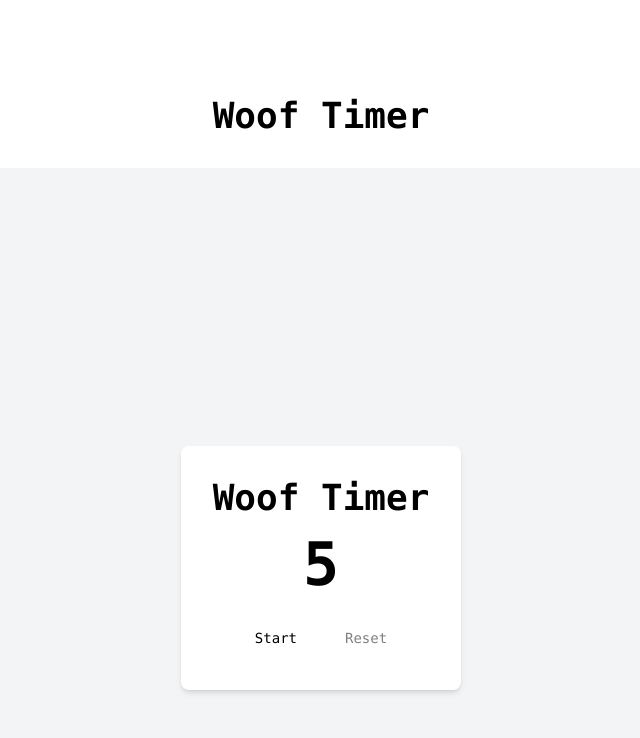
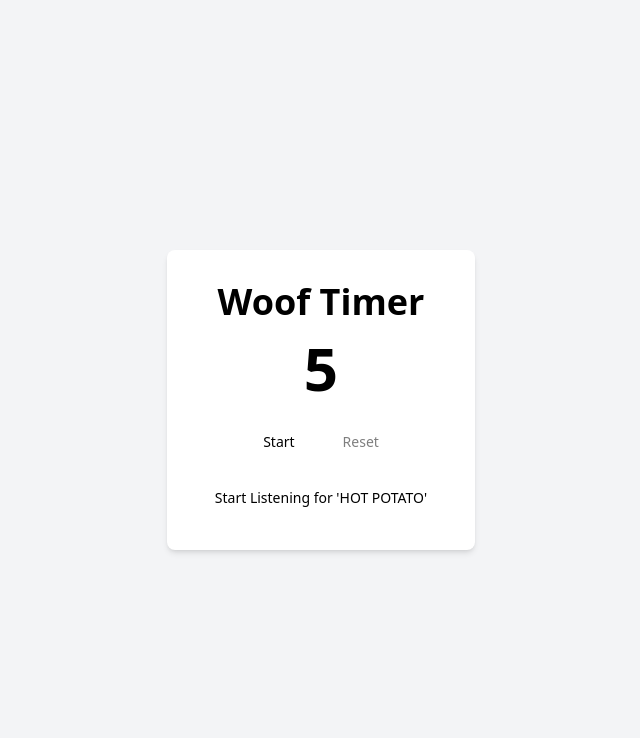
Before and after one commit to krisquigley/woof-timer, a Next.js app: page / in a window 1280 px wide. Shown: the top 738 px of the page, without its empty margins (319-959 px from the left). Built offline with nearby package versions, Linux system fonts and the light colour scheme.

Commit message:
feat: adds voice control

```diff
--- a/app/page.tsx
+++ b/app/page.tsx
@@ -2,11 +2,6 @@ import BeepTimer from '../beep-timer'
 
 export default function Home() {
   return (
-    <main className="flex min-h-screen flex-col items-center justify-center p-24">
-      <div className="z-10 w-full max-w-5xl items-center justify-center font-mono text-sm">
-        <h1 className="text-4xl font-bold mb-8 text-center">Woof Timer</h1>
-        <BeepTimer />
-      </div>
-    </main>
+    <BeepTimer />
   )
 }
--- a/beep-timer.tsx
+++ b/beep-timer.tsx
@@ -6,15 +6,83 @@ import { Button } from "@/components/ui/button"
 const BeepTimer: React.FC = () => {
   const [timeLeft, setTimeLeft] = useState<number>(5)
   const [isActive, setIsActive] = useState<boolean>(false)
+  const [isListening, setIsListening] = useState<boolean>(false)
+  const [lastWord, setLastWord] = useState<string>("")
   const audioRef = useRef<HTMLAudioElement | null>(null)
   const audioContextRef = useRef<AudioContext | null>(null)
+  const gainNodeRef = useRef<GainNode | null>(null)
+  const sourceNodeRef = useRef<MediaElementAudioSourceNode | null>(null)
+  const recognitionRef = useRef<any>(null)
+  const isAudioInitialized = useRef<boolean>(false)
+  const resetTimeoutRef = useRef<NodeJS.Timeout | null>(null)
+
+  const initializeAudio = useCallback(() => {
+    if (!isAudioInitialized.current) {
+      audioRef.current = new Audio('/woof.mp3')
+      audioContextRef.current = new (window.AudioContext || (window as any).webkitAudioContext)()
+
+      if (audioRef.current && audioContextRef.current) {
+        gainNodeRef.current = audioContextRef.current.createGain()
+        sourceNodeRef.current = audioContextRef.current.createMediaElementSource(audioRef.current)
+        sourceNodeRef.current.connect(gainNodeRef.current)
+        gainNodeRef.current.connect(audioContextRef.current.destination)
+        gainNodeRef.current.gain.value = 4.0
+        isAudioInitialized.current = true
+      }
+    }
+
+    if (audioContextRef.current?.state === 'suspended') {
+      audioContextRef.current.resume()
+    }
+  }, [])
 
   useEffect(() => {
-    audioRef.current = new Audio('/woof.mp3')
-    audioContextRef.current = new (window.AudioContext || (window as any).webkitAudioContext)()
-  }, [])
+    if (typeof window !== 'undefined') {
+      const SpeechRecognition = (window as any).SpeechRecognition || (window as any).webkitSpeechRecognition
+      if (SpeechRecognition) {
+        recognitionRef.current = new SpeechRecognition()
+        recognitionRef.current.continuous = true
+        recognitionRef.current.interimResults = true
+        recognitionRef.current.lang = 'en-GB'
 
-  const playBeep = useCallback(() => {
+        recognitionRef.current.onresult = (event: any) => {
+          const last = event.results.length - 1
+          const text = event.results[last][0].transcript.trim().toUpperCase()
+          setLastWord(text)
+          console.log(text)
+          if (text.includes('HOT POTATO')) {
+            startTimer()
+          }
+        }
+
+        recognitionRef.current.onerror = (event: any) => {
+          console.error('Speech recognition error:', event.error)
+          setIsListening(false)
+        }
+
+        recognitionRef.current.onend = () => {
+          if (isListening) {
+            recognitionRef.current.start()
+          }
+        }
+      }
+    }
+
+    return () => {
+      if (recognitionRef.current) {
+        recognitionRef.current.stop()
+      }
+      if (resetTimeoutRef.current) {
+        clearTimeout(resetTimeoutRef.current)
+      }
+    }
+  }, [isListening])
+
+  const playBeep = useCallback((remainingTime: number) => {
+    if (!isAudioInitialized.current) {
+      initializeAudio()
+    }
+
     if (audioContextRef.current) {
       const oscillator = audioContextRef.current.createOscillator()
       const gainNode = audioContextRef.current.createGain()
@@ -25,17 +93,31 @@ const BeepTimer: React.FC = () => {
       oscillator.type = 'sine'
       oscillator.frequency.setValueAtTime(440, audioContextRef.current.currentTime)
 
-      gainNode.gain.setValueAtTime(0.1, audioContextRef.current.currentTime)
+      const volume = Math.min(1, 0.6 + (0.1 * (5 - remainingTime)))
+      gainNode.gain.setValueAtTime(volume, audioContextRef.current.currentTime)
 
       oscillator.start(audioContextRef.current.currentTime)
       oscillator.stop(audioContextRef.current.currentTime + 0.1)
     }
-  }, [])
+  }, [initializeAudio])
 
   const playWoof = useCallback(() => {
+    if (!isAudioInitialized.current) {
+      initializeAudio()
+    }
+
     if (audioRef.current) {
       audioRef.current.currentTime = 0
       audioRef.current.play()
+    }
+  }, [initializeAudio])
+
+  const resetTimer = useCallback(() => {
+    setIsActive(false)
+    setTimeLeft(5)
+    if (resetTimeoutRef.current) {
+      clearTimeout(resetTimeoutRef.current)
+      resetTimeoutRef.current = null
     }
   }, [])
 
@@ -46,7 +128,7 @@ const BeepTimer: React.FC = () => {
       interval = setInterval(() => {
         setTimeLeft((prevTime) => {
           if (prevTime > 1) {
-            playBeep()
+            playBeep(prevTime - 1)
           } else if (prevTime === 1) {
             playWoof()
           }
@@ -55,20 +137,31 @@ const BeepTimer: React.FC = () => {
       }, 1000)
     } else if (timeLeft === 0) {
       setIsActive(false)
+      resetTimeoutRef.current = setTimeout(resetTimer, 1000)
     }
 
     return () => {
       if (interval) clearInterval(interval)
     }
-  }, [isActive, timeLeft, playBeep, playWoof])
+  }, [isActive, timeLeft, playBeep, playWoof, resetTimer])
 
   const startTimer = () => {
+    initializeAudio()
+    if (resetTimeoutRef.current) {
+      clearTimeout(resetTimeoutRef.current)
+      resetTimeoutRef.current = null
+    }
     setIsActive(true)
   }
 
-  const resetTimer = () => {
-    setIsActive(false)
-    setTimeLeft(5)
+  const toggleListening = () => {
+    if (!isListening) {
+      recognitionRef.current?.start()
+      setIsListening(true)
+    } else {
+      recognitionRef.current?.stop()
+      setIsListening(false)
+    }
   }
 
   return (
@@ -76,6 +169,7 @@ const BeepTimer: React.FC = () => {
       <div className="p-8 bg-white rounded-lg shadow-md">
         <h1 className="text-4xl font-bold mb-4 text-center">Woof Timer</h1>
         <div className="text-6xl font-bold mb-6 text-center">{timeLeft}</div>
+        <div className="flex flex-col items-center space-y-4">
           <div className="flex justify-center space-x-4">
             <Button
               onClick={startTimer}
@@ -90,6 +184,18 @@ const BeepTimer: React.FC = () => {
               Reset
             </Button>
           </div>
+          <Button
+            onClick={toggleListening}
+            className={isListening ? "bg-red-500 hover:bg-red-600" : ""}
+          >
+            {isListening ? "Stop Listening" : "Start Listening for 'HOT POTATO'"}
+          </Button>
+          {isListening && (
+            <div className="text-sm text-gray-500 mt-2">
+              Last heard: {lastWord || "Nothing yet"}
+            </div>
+          )}
+        </div>
       </div>
     </div>
   )
```
Lines whose indentation alone changed are shown as unchanged.
